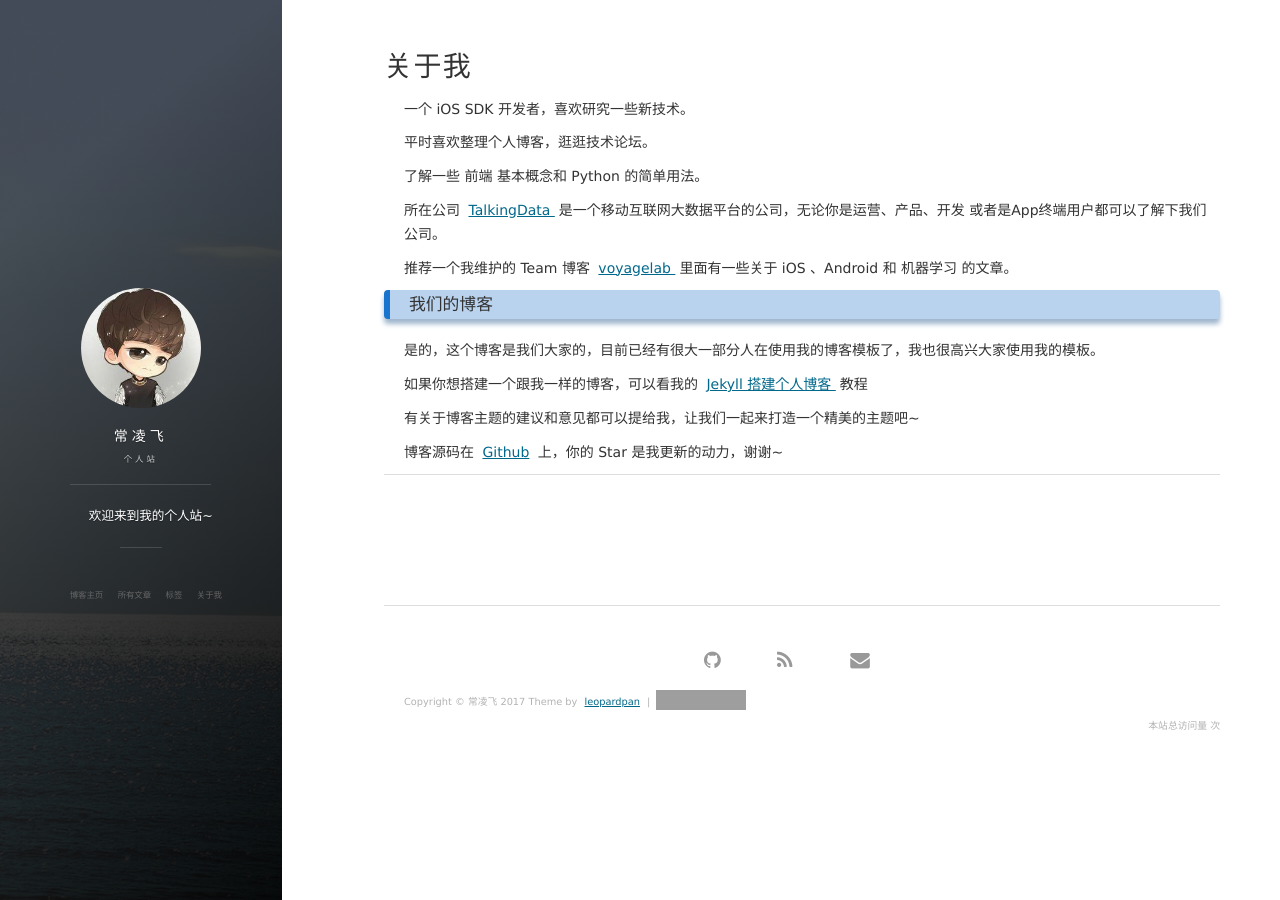
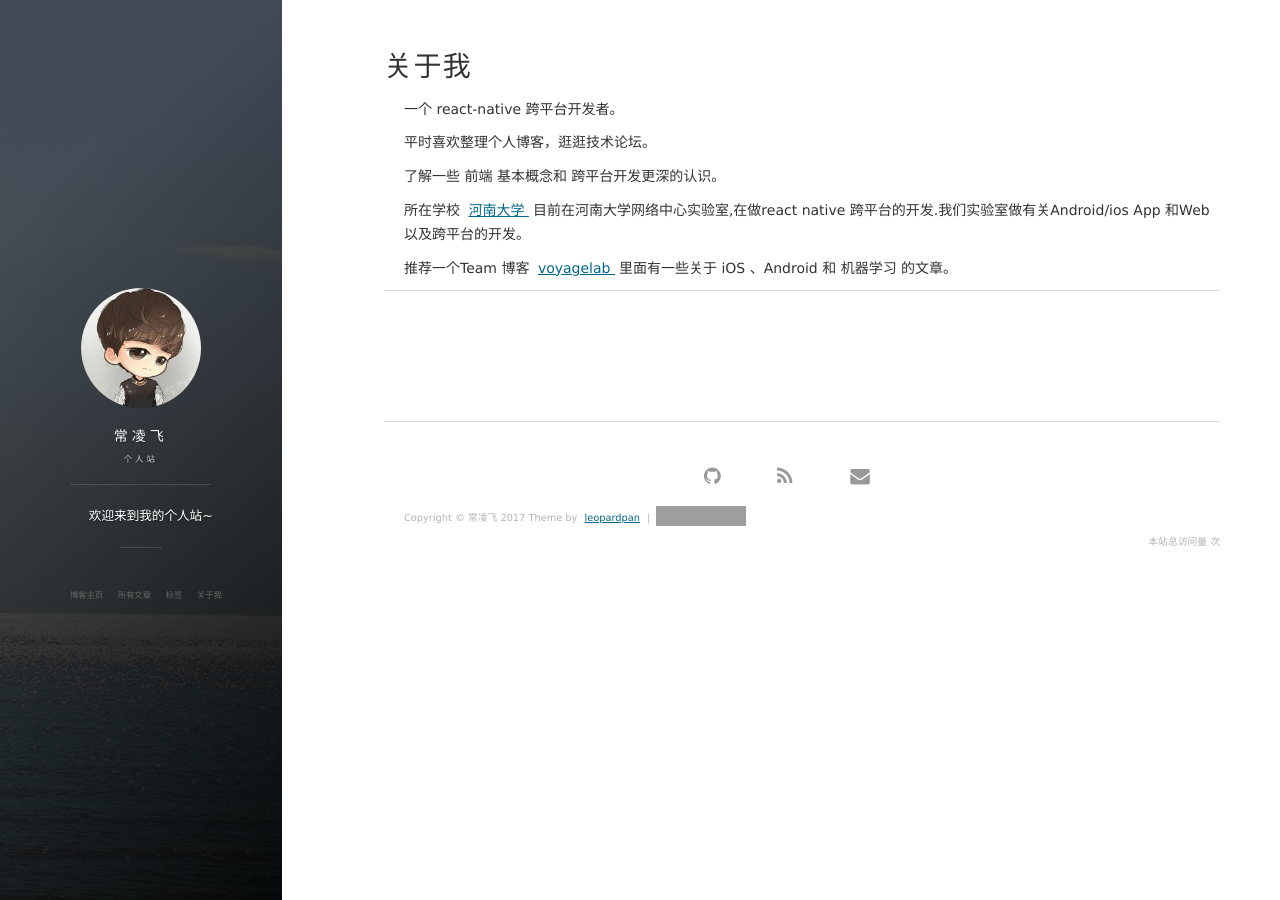
Before and after one commit to lovelyBug/lovelyBug.github.io, a Jekyll site: the page built from about.md, in a window 1280 px wide. Built offline with Jekyll 4.4.1, drawn with Linux system fonts in a browser that asks for light colours; nearby versions of some CDN libraries; comment, search, counter and statistics services are not loaded; grey boxes are pictures that could not be loaded.

Commit message:
changlingfei
修改个人信息

```diff
--- a/about.md
+++ b/about.md
@@ -3,44 +3,33 @@ layout: page
 title: 关于我
 ---
 
-一个 iOS SDK 开发者，喜欢研究一些新技术。
+一个 react-native 跨平台开发者。
 <p>
 平时喜欢整理个人博客，逛逛技术论坛。
 <p>
-了解一些 前端 基本概念和 Python 的简单用法。
+了解一些 前端 基本概念和 跨平台开发更深的认识。
 
 <p>
 
-所在公司
-<a target="_blank" href="https://www.talkingdata.com/"> TalkingData </a>
-是一个移动互联网大数据平台的公司，无论你是运营、产品、开发 或者是App终端用户都可以了解下我们公司。
+所在学校
+<a target="_blank" href="http://www.henu.edu.cn/"> 河南大学 </a>
+目前在河南大学网络中心实验室,在做react native 跨平台的开发.我们实验室做有关Android/ios App 和Web以及跨平台的开发。
 <p>
 
-推荐一个我维护的 Team 博客
+推荐一个Team 博客
 <a target="_blank" href="http://talkingdata.me/"> voyagelab </a>
 里面有一些关于 iOS 、Android 和 机器学习 的文章。
 
 <p>
 
-<h3> 我们的博客 </h3>
 
 <p>
 
-是的，这个博客是我们大家的，目前已经有很大一部分人在使用我的博客模板了，我也很高兴大家使用我的模板。
+
 
 <p>
 
-如果你想搭建一个跟我一样的博客，可以看我的
-<a href="/2016/10/jekyll_tutorials1/"> Jekyll 搭建个人博客 </a>
-教程
 
-<p>
-
-有关于博客主题的建议和意见都可以提给我，让我们一起来打造一个精美的主题吧~
-
-<p>
-
-博客源码在 <a target="_blank" href='https://github.com/leopardpan/leopardpan.github.io/'>Github</a> 上，你的 Star 是我更新的动力，谢谢~
 
 <p>
 
```
